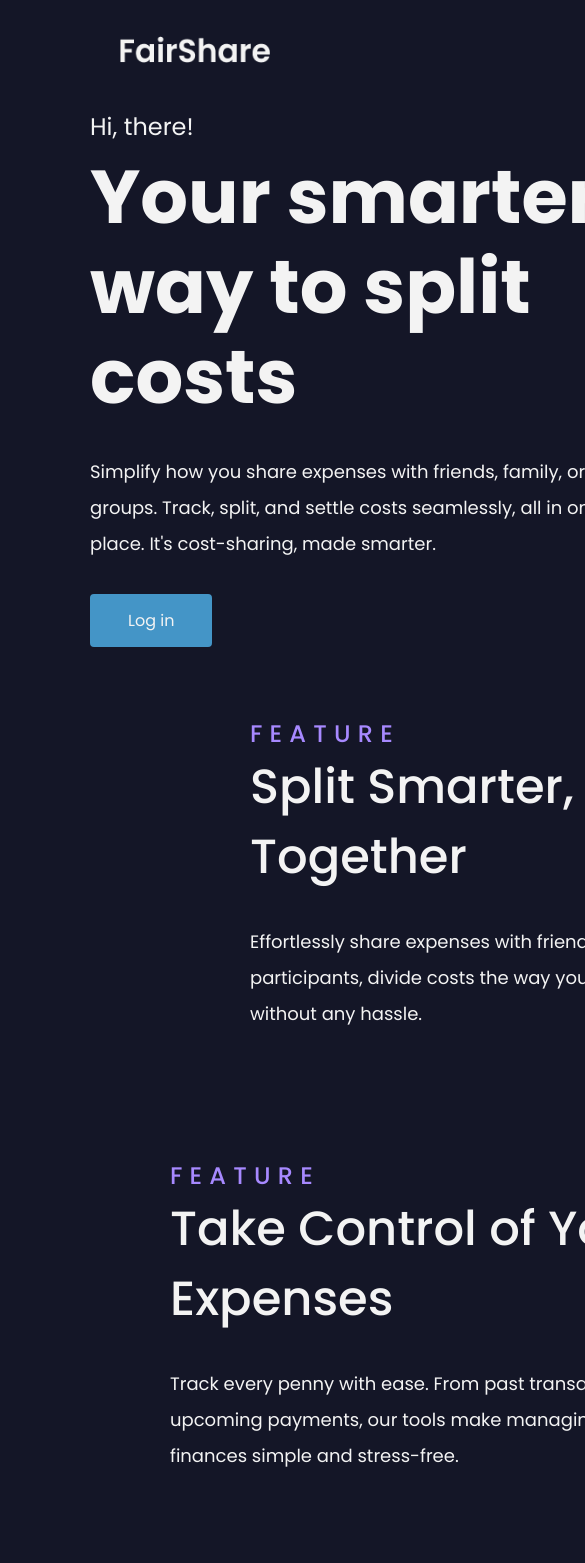
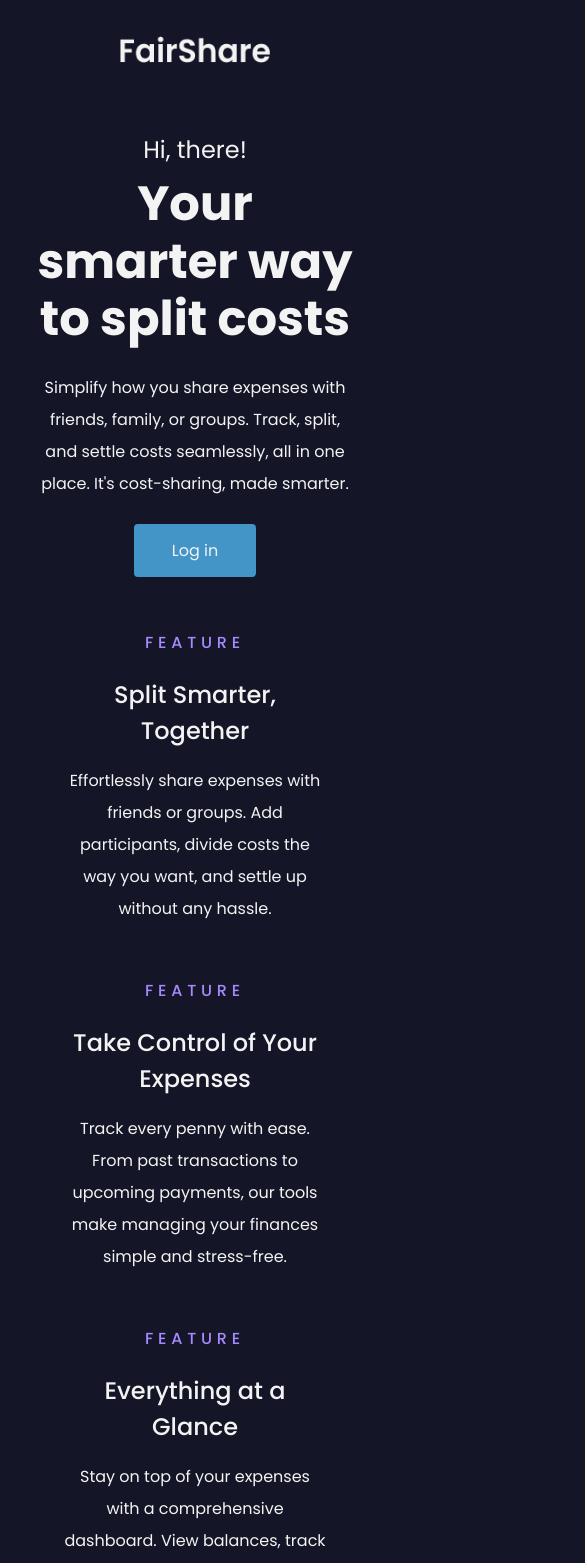
Before and after one commit to UniOfGreenwich/elee1149-coursework--team-chlk, a React (Create React App) app in the folder frontend/: page / in a window 390 px wide. Shown: the top 1563 px of the page, 585 px wide, since content can reach past the window. Built offline with nearby package versions, Linux system fonts and the light colour scheme.

Commit message:
added responsive styling on main

```diff
--- a/frontend/src/styles/home-main.css
+++ b/frontend/src/styles/home-main.css
@@ -1,33 +1,26 @@
 .hero {
     display: flex;
-    align-items: center;
-    gap: 60px;
+    justify-content: space-between;
+    gap: 3.5rem;
     padding: 0 90px;
+    margin: 5rem 0;
     position: relative;
 }
 
-.hero-content {
-    width: 600px;
-    /* height: 542px; */
-}
-
 .greetings {
-    font-size: 24px;
+    font-size: 1.5rem;
     font-weight: 400;
     margin-bottom: 8px;
-
 }
 
 .hero-title {
-    font-size: 75px;
+    font-size: 4.7rem;
     line-height: 1.2;
 }
 
 .description {
-    font-size: 18px;
-    width: 526px;
+    font-size: 1.2rem;
     line-height: 2;
-
     margin: 2rem 0;
 }
 
@@ -40,18 +33,82 @@
     color: #F3F3F3;
 }
 
-.hero-image-container img {
+.hero .image-container, .hero .hero-content {
+    max-width: 50%;
+}
+
+.hero .image-container img {
     width: 100%;
+}
+
+@media only screen and (max-width: 960px) {
+    .hero {
+        flex-direction: column;
+        width: 100%;
+        margin: 3rem 0;
+        gap: 1rem;
+    }
+
+    .hero-title {
+        font-size: 3rem;
+    }
+
+    .description {
+        width: 100%;
+    }
+
+    .hero .image-container, .hero .hero-content {
+        max-width: 100%;
+    }
+
+    .hero .image-container {
+        text-align: right;
+    }
+
+    .hero .image-container img {
+        width: 50%;
+    }
+}
+
+
+@media only screen and (max-width: 670px) {
+    .hero {
+        margin: 2rem 0;
+        padding: 0 2rem;
+        text-align: center;
+        z-index: 3;
+    }
+
+    .hero::before {
+        content: "";
+        position: absolute;
+        top: 0;
+        left: 0;
+        width: 100%;
+        height: 100%;
+        /* background: url(../assets/credit-card.png) center/cover no-repeat; */
+        opacity: 0.3; /* Adjust transparency */
+        z-index: -1; /* Puts it behind content */
+      }
+
+    .hero .image-container {
+        display: none;
+    }
+
+    .hero .description {
+        margin: 1.5rem 0;
+    }
+
 }
 
 /* Feature 1 section */
 
 .feature {
     display: flex;
-    gap: 160px;
+    gap: 10rem;
     align-items: center;
-
-    margin: 60px 0;
+    justify-content: space-between;
+    margin: 10rem 0;
     padding: 0 90px;
 }
 
@@ -61,14 +118,6 @@
 
 .feature .content {
     width: 600px;
-}
-
-.feature-1 .image-container {
-    width: 454px;
-}
-
-.feature-1 .image-container img {
-    width: 100%;
 }
 
 .tagline {
@@ -86,8 +135,57 @@
     line-height: 70px;
 }
 
-.feature-2 .content {
-    padding-left: 5rem;
+@media only screen and (max-width: 960px) {
+    .feature {
+        margin: 3rem 0;
+        gap: 5rem;
+    }
+
+    .feature .image-container {
+        max-width: 65%;
+    }
+
+    .feature .image-container img {
+        width: 100%;
+    }
+
+    .tagline {
+        font-size: 1rem;
+    }
+
+    .heading {
+        font-size: 2rem;
+        line-height: 1.5;
+    }
+}
+
+@media only screen and (max-width: 760px) {
+    .feature {
+        padding: 0 2rem;
+        margin-inline: 2rem;
+        gap: none;
+        margin: inherit 0;
+        /* border: 1px solid #9976FF; */
+        border-radius: 8px;
+    }
+
+    .feature img, .feature .image-container {
+        display: none;
+    }
+
+    .content {
+        text-align: center;
+    }
+
+    .description {
+        margin: 0;
+        font-size: 1rem;
+    }
+
+    .heading {
+        font-size: 1.5rem;
+        margin: 1rem 0;
+    }
 }
 
 /* signup section */
@@ -117,6 +215,7 @@
     font-weight: 700;
     margin-top: 36px;
     margin-bottom: 74px;
+    text-align: center;
 }
 
 .signup-button {
@@ -133,6 +232,39 @@
 
 }
 
+@media only screen and (max-width: 960px) {
+    .signup {
+        margin: 5rem 90px;
+    }
+
+    .signup h3 {
+        font-size: 2rem;
+        margin: 2rem 0;
+    }
+
+    .cta {
+        font-size: 1rem;
+    }
+
+    .signup-button {
+        font-size: 1rem;
+    }
+}
+
+@media only screen and (max-width: 760px) {
+    .signup {
+        margin: 0;
+        border-radius: 0;
+        height: 450px;
+    }
+
+    .signup h3 {
+        font-size: 2rem;
+        line-height: 1.5;
+    }
+
+}
+
 .ellipse {
     position: absolute;
 }
```
